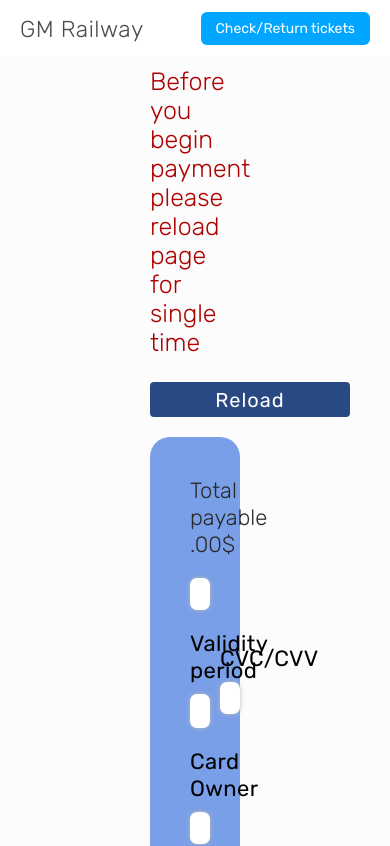
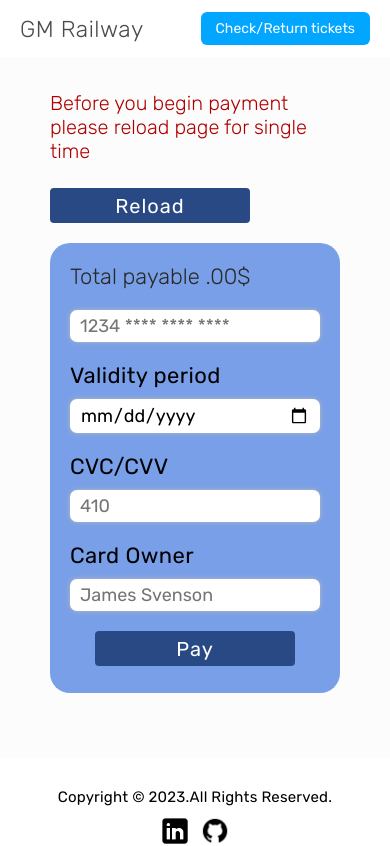
Before and after one commit to MindiashviliGiorgi/gm-railway, an Angular app: page /debitRegistration in a window 390 px wide. Shown: the top 846 px of the page. Built offline with nearby package versions, Linux system fonts and the light colour scheme.

Commit message:
ticketPageResponsive

```diff
--- a/src/app/debit-registration-page/debit-registration-page.component.scss
+++ b/src/app/debit-registration-page/debit-registration-page.component.scss
@@ -211,3 +211,29 @@
     opacity: 0;
   }
 }
+
+@media (max-width : 1235px) {
+  .debit-main {
+    padding: 10px 50px 40px 50px;
+  }
+}
+@media (max-width : 500px) {
+  .debit-main {
+    padding: 10px 50px 40px 50px;
+    .reload-page {
+      h1 {
+        font-size: 20px;
+      }
+    }
+    .debit-registration-form {
+      padding: 20px;
+      form {
+        .period-cvv {
+          display: flex;
+          flex-direction: column;
+          row-gap: 20px;
+        }
+      }
+    }
+  }
+}
```
